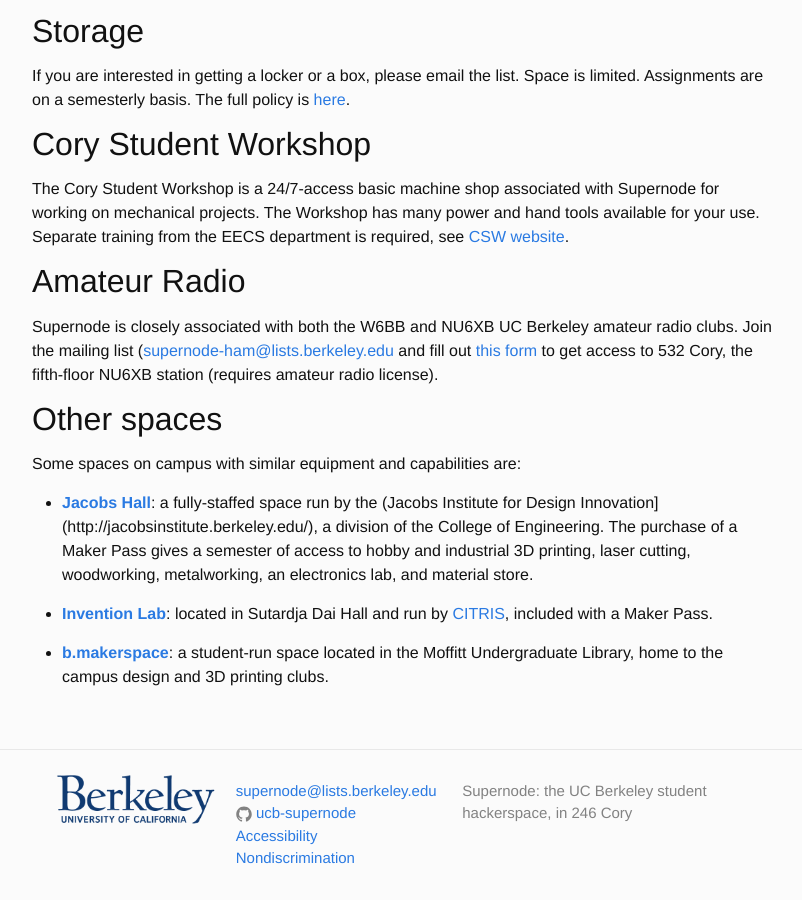
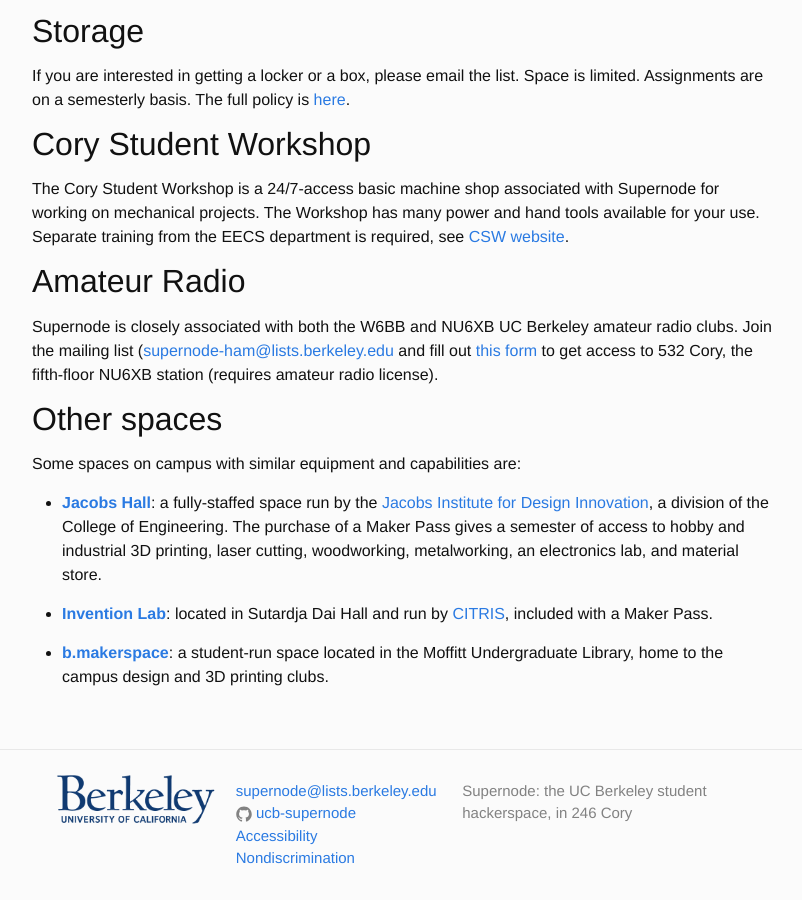
Before and after one commit to ucb-supernode/website, a Jekyll site: the page built from about.md, in a window 1280 px wide and 900 px high, scrolled down 2632 px. Shown: the whole window, without its empty margins (238-1040 px from the left). Built offline with Jekyll 4.4.1, drawn with Linux system fonts in a browser that asks for light colours.

Commit message:
Fix link

```diff
--- a/about.md
+++ b/about.md
@@ -88,7 +88,7 @@
 --------------
 Some spaces on campus with similar equipment and capabilities are:
 
-* [**Jacobs Hall**](http://jacobsinstitute.berkeley.edu/our-space/): a fully-staffed space run by the (Jacobs Institute for Design Innovation](http://jacobsinstitute.berkeley.edu/), a division of the College of Engineering. The purchase of a Maker Pass gives a semester of access to hobby and industrial 3D printing, laser cutting, woodworking, metalworking, an electronics lab, and material store.
+* [**Jacobs Hall**](http://jacobsinstitute.berkeley.edu/our-space/): a fully-staffed space run by the [Jacobs Institute for Design Innovation](http://jacobsinstitute.berkeley.edu/), a division of the College of Engineering. The purchase of a Maker Pass gives a semester of access to hobby and industrial 3D printing, laser cutting, woodworking, metalworking, an electronics lab, and material store.
 
 * [**Invention Lab**](http://invent.citris-uc.org/): located in Sutardja Dai Hall and run by [CITRIS](http://citris-uc.org/), included with a Maker Pass.
 
```
